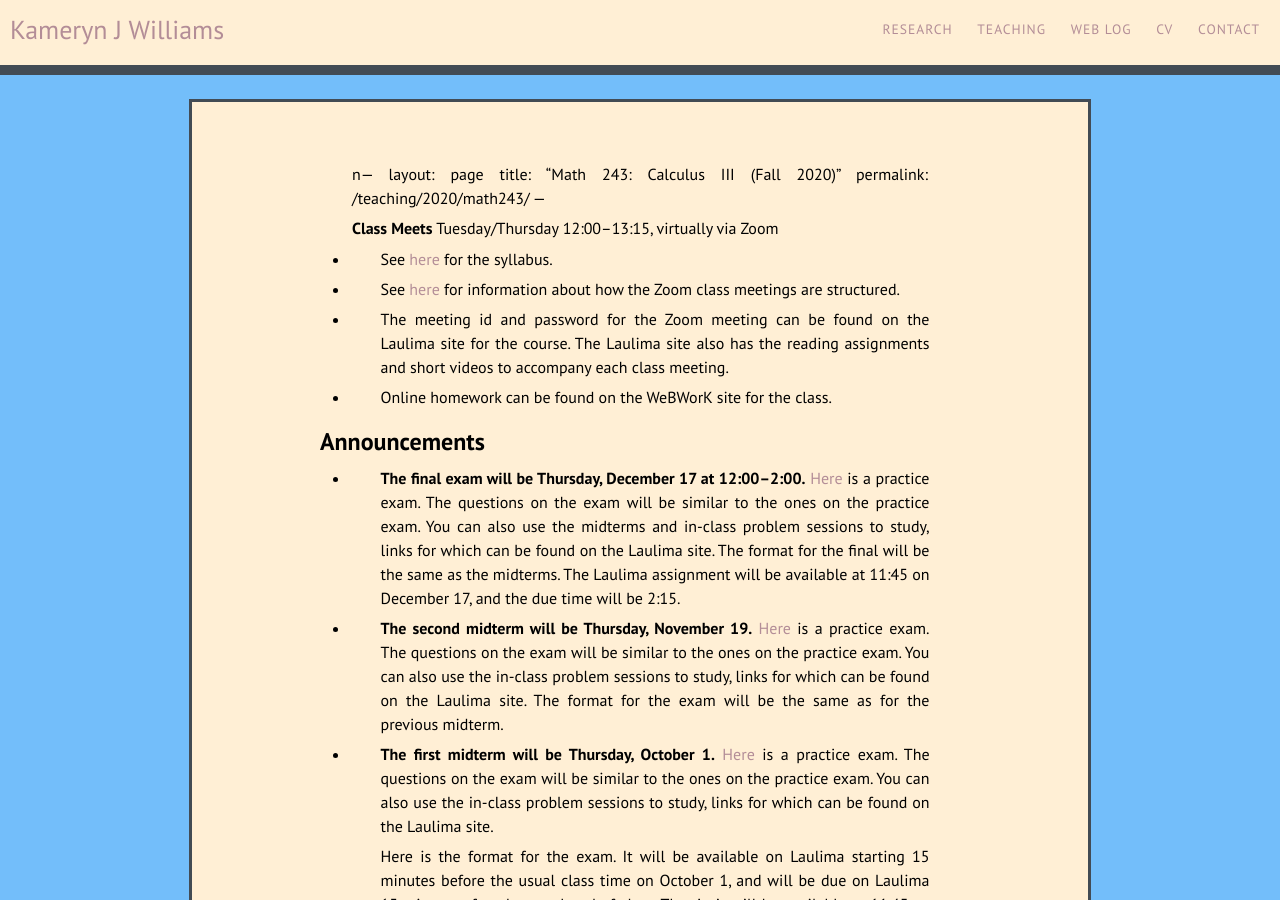
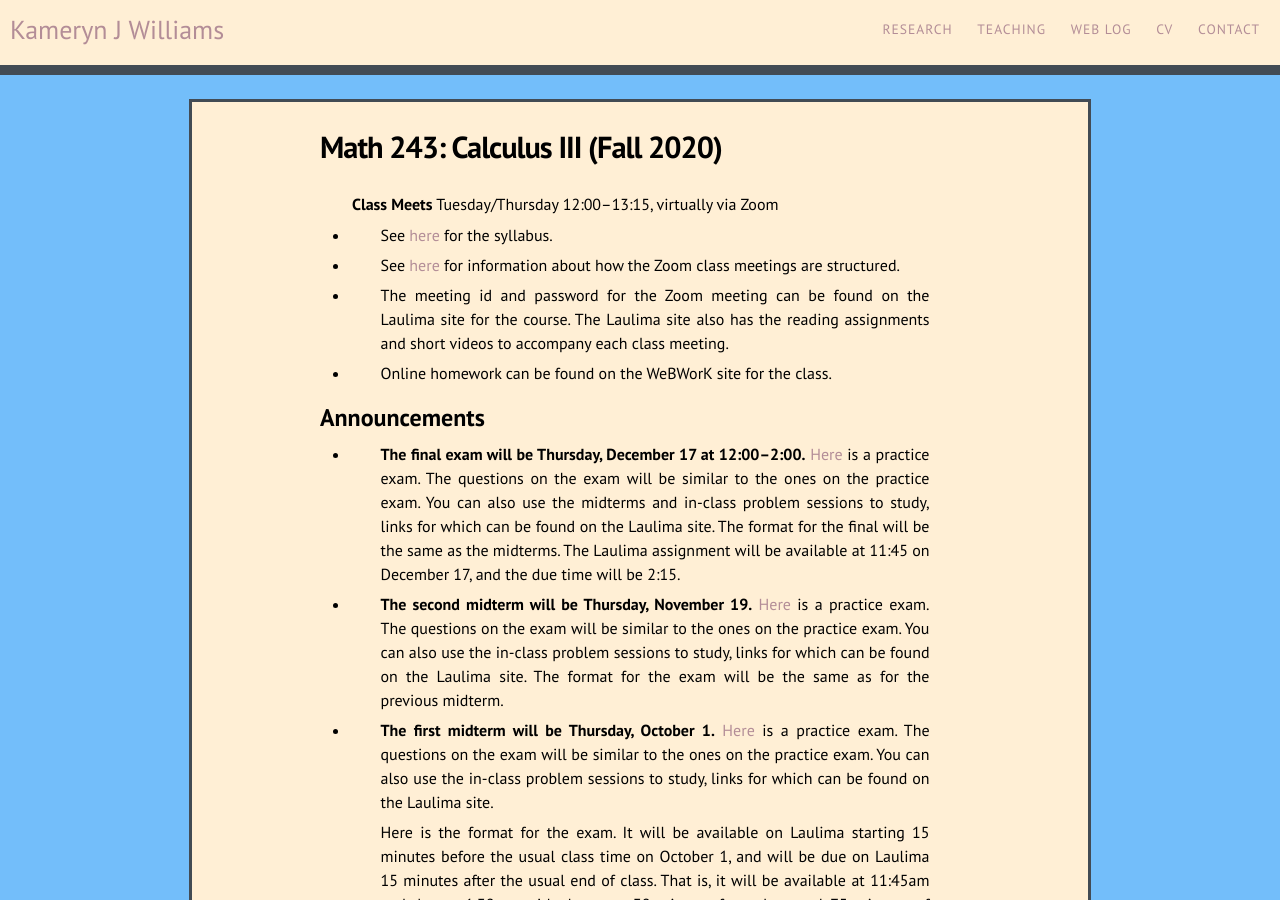
Before and after one commit to kamerynjw/kamerynjw.github.io, a Jekyll site: the page built from teaching/2020/math243.md, in a window 1280 px wide and 900 px high. Built offline with Jekyll 4.4.1, drawn with Linux system fonts in a browser that asks for light colours; nearby versions of some CDN libraries; our own code applies the rules of GitHub Pages for plain Markdown files.

Commit message:
killed a fatal typo

```diff
--- a/teaching/2020/math243.md
+++ b/teaching/2020/math243.md
@@ -1,4 +1,4 @@
-n---
+---
 layout: page
 title: "Math 243: Calculus III (Fall 2020)"
 permalink: /teaching/2020/math243/
```
